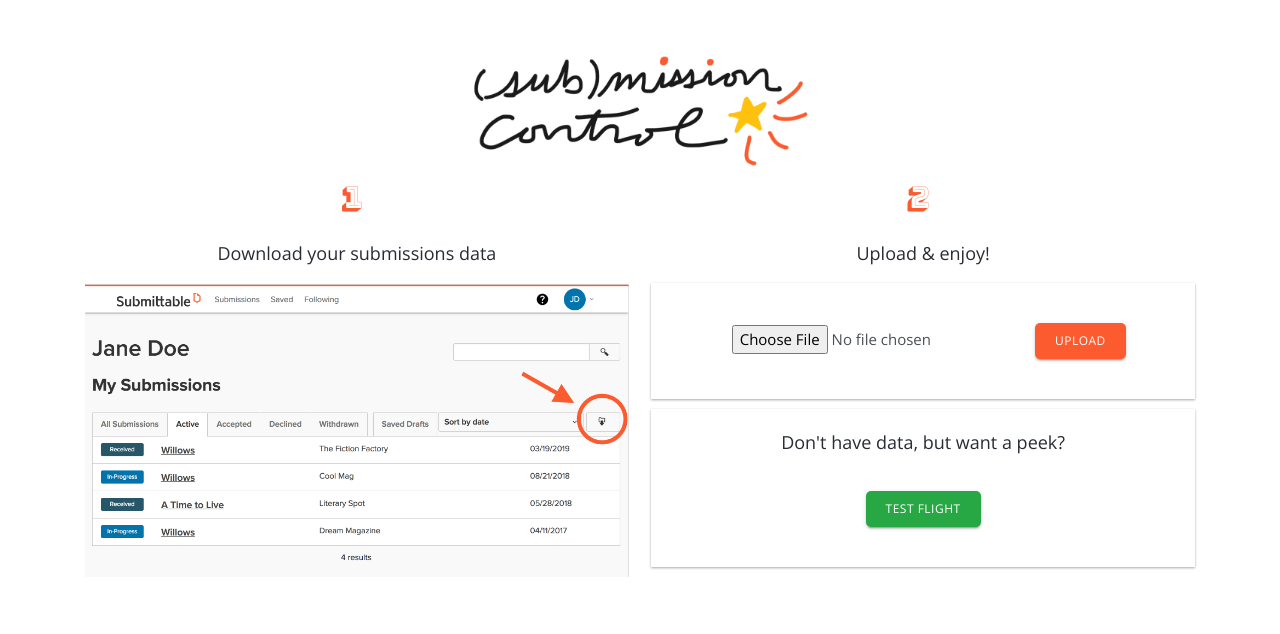
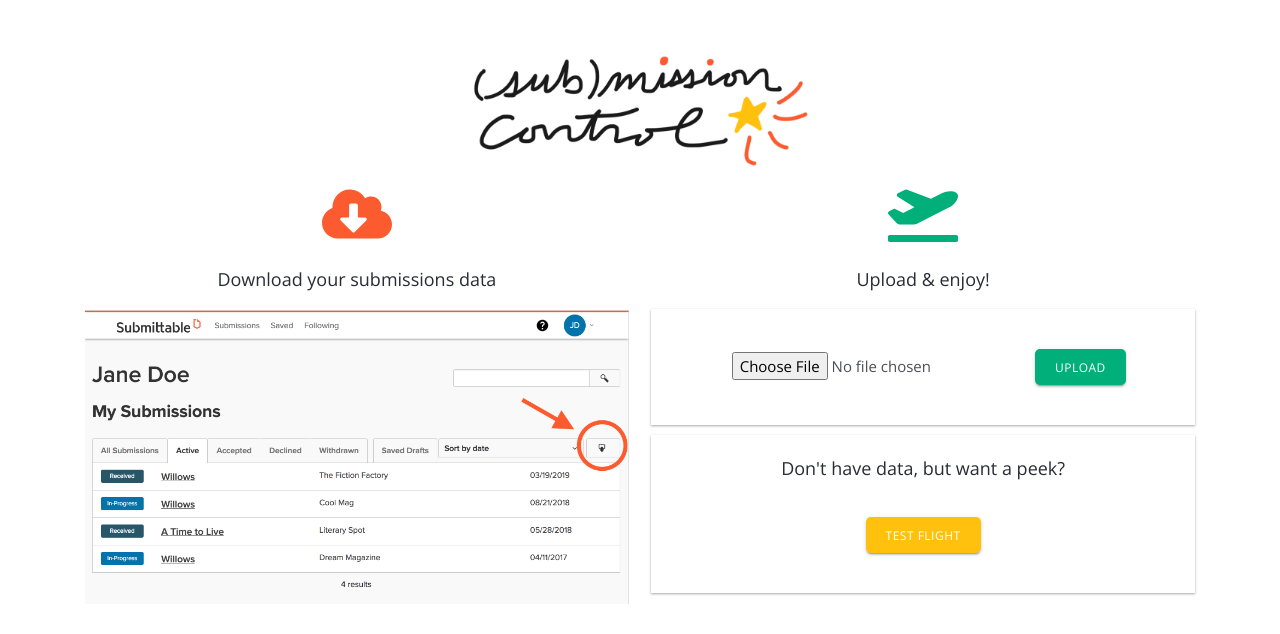
Before and after one commit to agbales/submission-control, a React (Create React App) app in the folder client/: page / in a window 1280 px wide. Shown: the top 634 px of the page. Built offline with nearby package versions, Linux system fonts and the light colour scheme.

Commit message:
form icons & styles

```diff
--- a/client/src/components/submitForm.js
+++ b/client/src/components/submitForm.js
@@ -1,5 +1,6 @@
 import React from 'react';
 import submittableExport from '../images/submittable-export.png'
+import { FaCloudDownloadAlt, FaPlaneArrival, FaPlaneDeparture } from 'react-icons/fa'
 
 export default class SubmitForm extends React.Component {
 
@@ -12,17 +13,19 @@
         let paragraphStyle = { textAlign: 'center', maxWidth: '280px', height: '60px', lineHeight: '60px', paddingBottom: '30px', margin: '0 auto' }
         let imgStyle = { maxWidth: '100%' }
         let uploadBox = {  marginBottom: '10px', padding: '20px', boxShadow: '0 1px 3px rgba(0,0,0,0.12), 0 1px 2px rgba(0,0,0,0.24)' }
+        let downloadIconStyle = { color: '#FC5B30' }
+        let uplaodIconStyle = { color: '#00AF79' }
 
         return(<div className="container">
                 <div className="row">
                     <div className="col">
-                        <h1 className="numbers">1</h1>
+                        <FaCloudDownloadAlt style={downloadIconStyle} size={70}/>
                         <p style={paragraphStyle}>Download your submissions data from Submittable.</p>
                         <img src={submittableExport}
                             style={imgStyle} />
                     </div>
                     <div className="col">
-                        <h1 className="numbers">2</h1>
+                        <FaPlaneDeparture style={uplaodIconStyle} size={70} />
                         <p style={paragraphStyle}>Upload & enjoy!</p>
                         <div style={uploadBox}>
 
@@ -37,16 +40,17 @@
                             <button className="btn btn-success"
                                     type="submit"
                                     style={{marginTop: '20px',
-                                            backgroundColor: 'rgb(252, 91, 48)',
+                                            backgroundColor: '#00AF79',
                                             color: '#f5f5f5',
                                             border: 'none'}}>Upload</button>
                         </form>
                         </div>
                         <div style={uploadBox}>
                             <p>Don't have data, but want a peek?</p>
-                            <button className="btn btn-success"
+                            <button className="btn"
                                     style={{marginTop: '20px',
-                                            border: 'none'}}>Test Flight</button>
+                                            border: 'none',
+                                            backgroundColor: '#FFC10E'}}>Test Flight</button>
                         </div>
                     </div>
                 </div>
```
